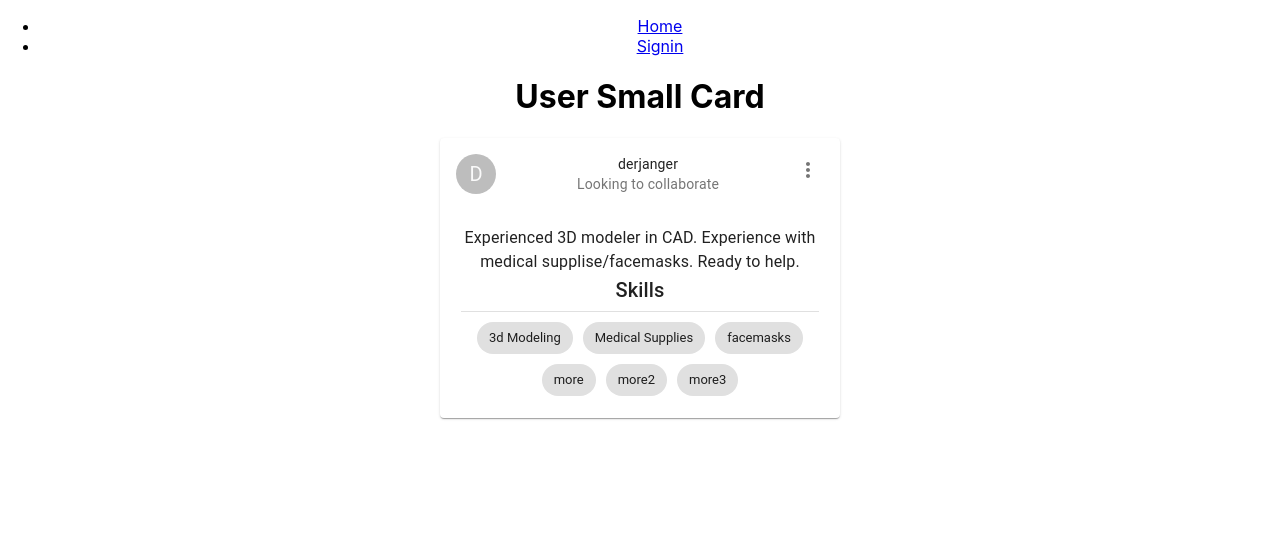
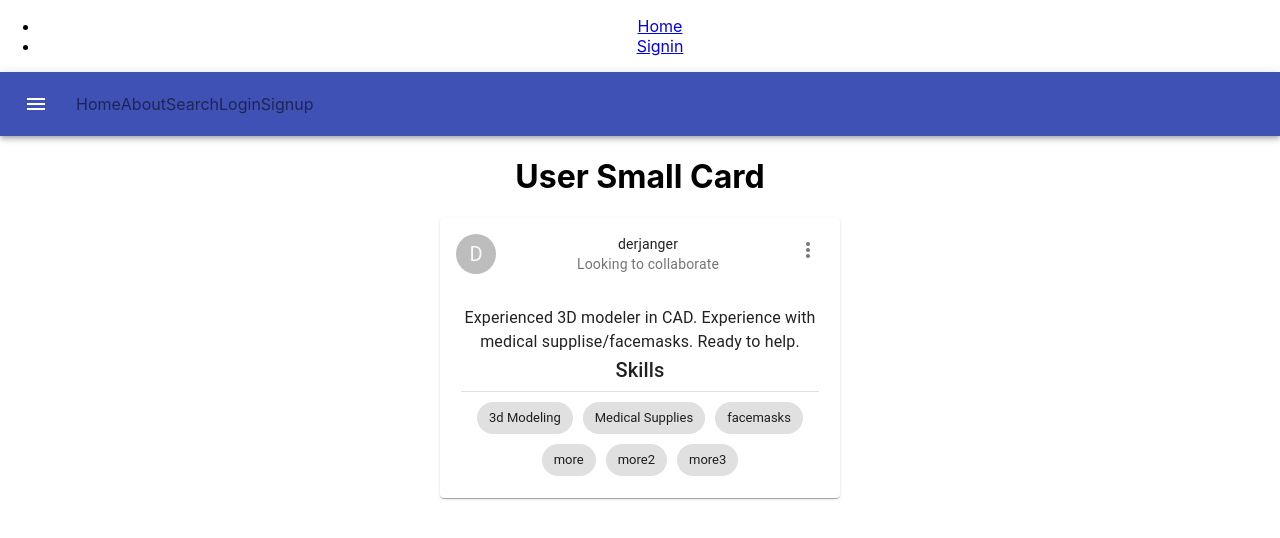
Before and after one commit to crowdsourcemedical/volunteer-database, a React (Create React App) app in the folder frontend/: page /storybook in a window 1280 px wide. Shown: the top 538 px of the page. Built offline with nearby package versions, Linux system fonts and the light colour scheme.

Commit message:
create initial  navbar component without styling and add to storybook.js. create a constants file to store page link names and paths.

```diff
--- /dev/null
+++ b/frontend/src/components/navbar.js
@@ -0,0 +1,43 @@
+import React from 'react';
+import { makeStyles } from '@material-ui/core/styles';
+import AppBar from '@material-ui/core/AppBar';
+import Toolbar from '@material-ui/core/Toolbar';
+import Link from '@material-ui/core/Link';
+import IconButton from '@material-ui/core/IconButton';
+import MenuIcon from '@material-ui/icons/Menu';
+import { PAGE_LINKS_LIST } from '../constants.js';
+
+const useStyles = makeStyles(theme => ({
+	root: {
+		flexGrow: 1,
+	},
+	menuButton: {
+		marginRight: theme.spacing(2),
+	},
+	title: {
+		flexGrow: 1,
+	},
+}));
+
+const NavBar = () => {
+	const classes = useStyles();
+	return (
+		<div className={classes.root}>
+			<AppBar position="static">
+				<Toolbar>
+					<IconButton edge="start" className={classes.menuButton} color="inherit" aria-label="menu">
+						<MenuIcon />
+					</IconButton>
+					{PAGE_LINKS_LIST &&
+						PAGE_LINKS_LIST.map(link => (
+							<Link color="textSecondary" href={link.path}>
+								{link.name}
+							</Link>
+						))}
+				</Toolbar>
+			</AppBar>
+		</div>
+	);
+};
+
+export default NavBar;
--- /dev/null
+++ b/frontend/src/constants.js
@@ -0,0 +1,22 @@
+export const HOME_PAGE_LINK = {
+	name: 'Home',
+	path: '/',
+};
+export const ABOUT_PAGE_LINK = {
+	name: 'About',
+	path: '/about',
+};
+export const SEARCH_PAGE_LINK = {
+	name: 'Search',
+	path: '/search',
+};
+export const LOGIN_PAGE_LINK = {
+	name: 'Login',
+	path: '/login',
+};
+export const SIGNUP_PAGE_LINK = {
+	name: 'Signup',
+	path: '/signup',
+};
+
+export const PAGE_LINKS_LIST = [HOME_PAGE_LINK, ABOUT_PAGE_LINK, SEARCH_PAGE_LINK, LOGIN_PAGE_LINK, SIGNUP_PAGE_LINK];
--- a/frontend/src/pages/storybook.js
+++ b/frontend/src/pages/storybook.js
@@ -1,28 +1,25 @@
-import React from 'react'
+import React from 'react';
 import UserSmallCard from '../components/Cards/userSmallCard.js';
-
+import Navbar from '../components/navbar';
 
 const mockUser = {
 	id: '1',
 	name: 'derjanger',
 	description: 'Experienced 3D modeler in CAD. Experience with medical supplise/facemasks. Ready to help.',
 	skills: ['3d Modeling', 'Medical Supplies', 'facemasks', 'more', 'more2', 'more3'],
-	status: 'Looking to collaborate'
-}
+	status: 'Looking to collaborate',
+};
 
-const StoryBook = props =>  {
-
-
+const StoryBook = props => {
 	return (
 		<React.Fragment>
+			<Navbar />
 			<h1>User Small Card</h1>
-            <div style={{display: 'flex', justifyContent: 'center'}}>
+			<div style={{ display: 'flex', justifyContent: 'center' }}>
 				<UserSmallCard user={mockUser} />
 			</div>
-
 		</React.Fragment>
-
-    )
-}
+	);
+};
 
 export default StoryBook;
```
Also changed, not shown: frontend/src/App.js (+8 -9 lines), frontend/src/pages/home.js (+22 -14 lines). Lines whose indentation alone changed are shown as unchanged.
